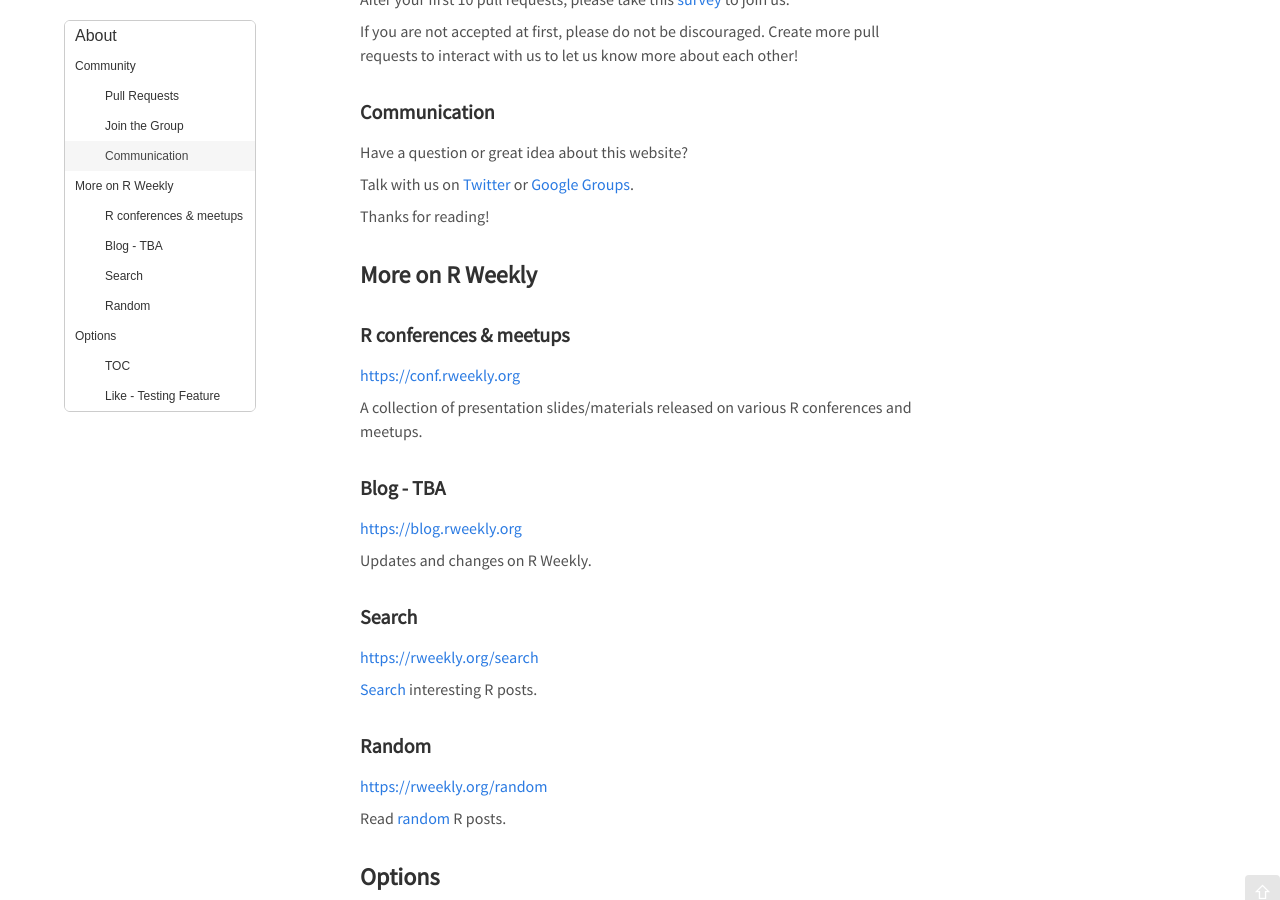
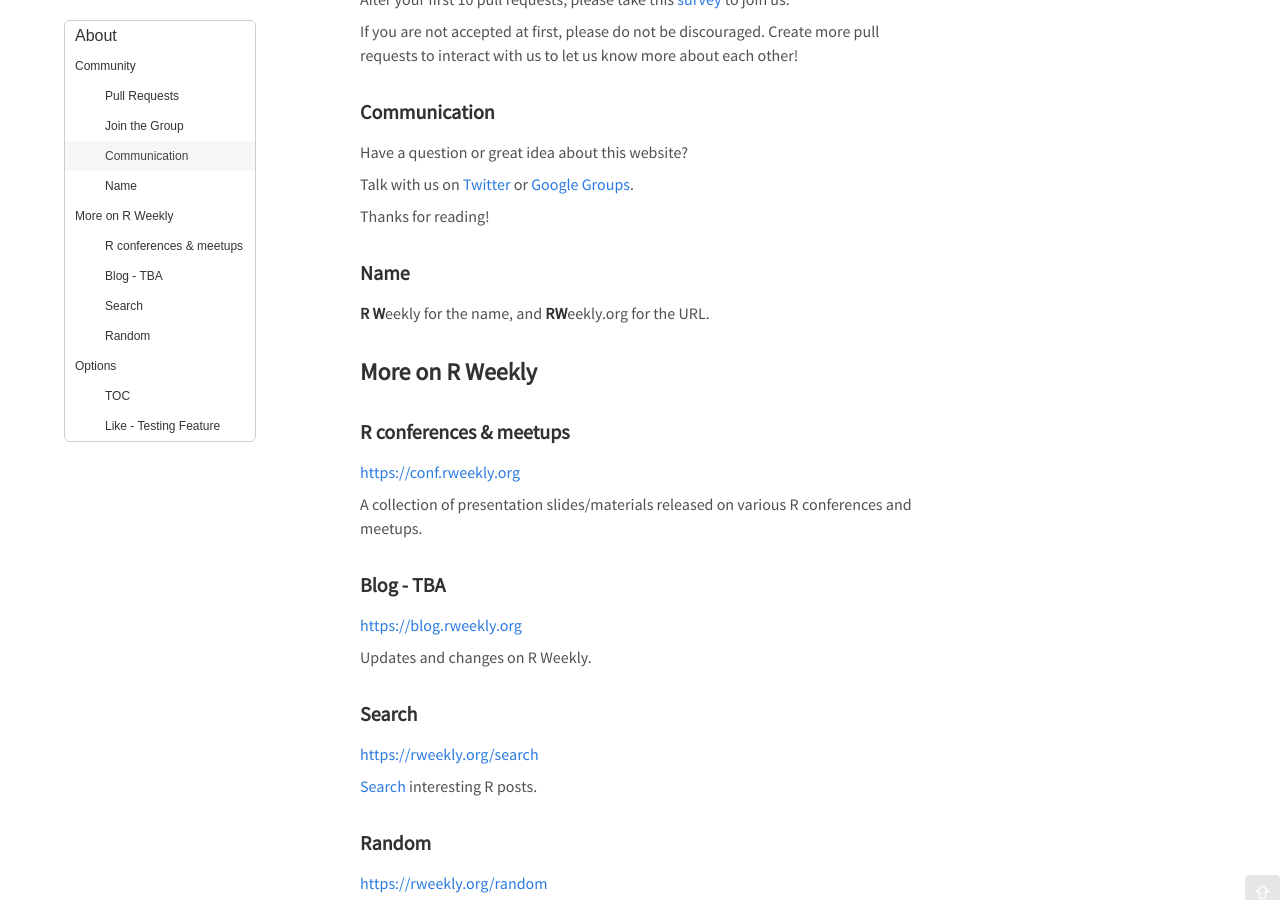
Before and after one commit to rweekly/rweekly.org, a Jekyll site: the page built from about.md, in a window 1280 px wide and 900 px high, scrolled down 478 px. Built offline with Jekyll 4.4.1, drawn with Linux system fonts in a browser that asks for light colours; comment, search, counter and statistics services are not loaded.

Commit message:
Update: about names

```diff
--- a/about.md
+++ b/about.md
@@ -26,6 +26,10 @@ Have a question or great idea about this website?
 Talk with us on [Twitter](https://twitter.com/rweekly_org) or [Google Groups](https://groups.google.com/forum/#!forum/rweekly).
 
 Thanks for reading!
+
+### Name
+
+<strong>R</strong> <strong>W</strong>eekly for the name, and <strong>RW</strong>eekly.org for the URL.
 
 ## More on R Weekly
 
```
